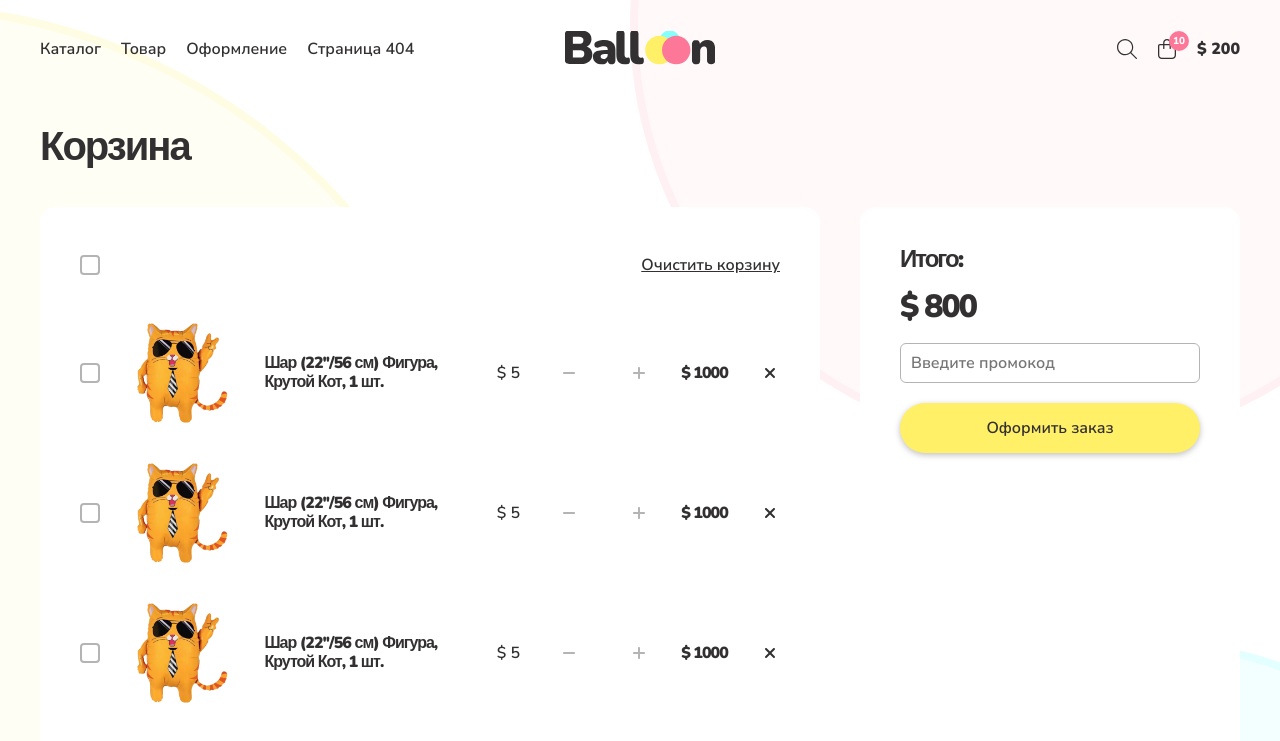
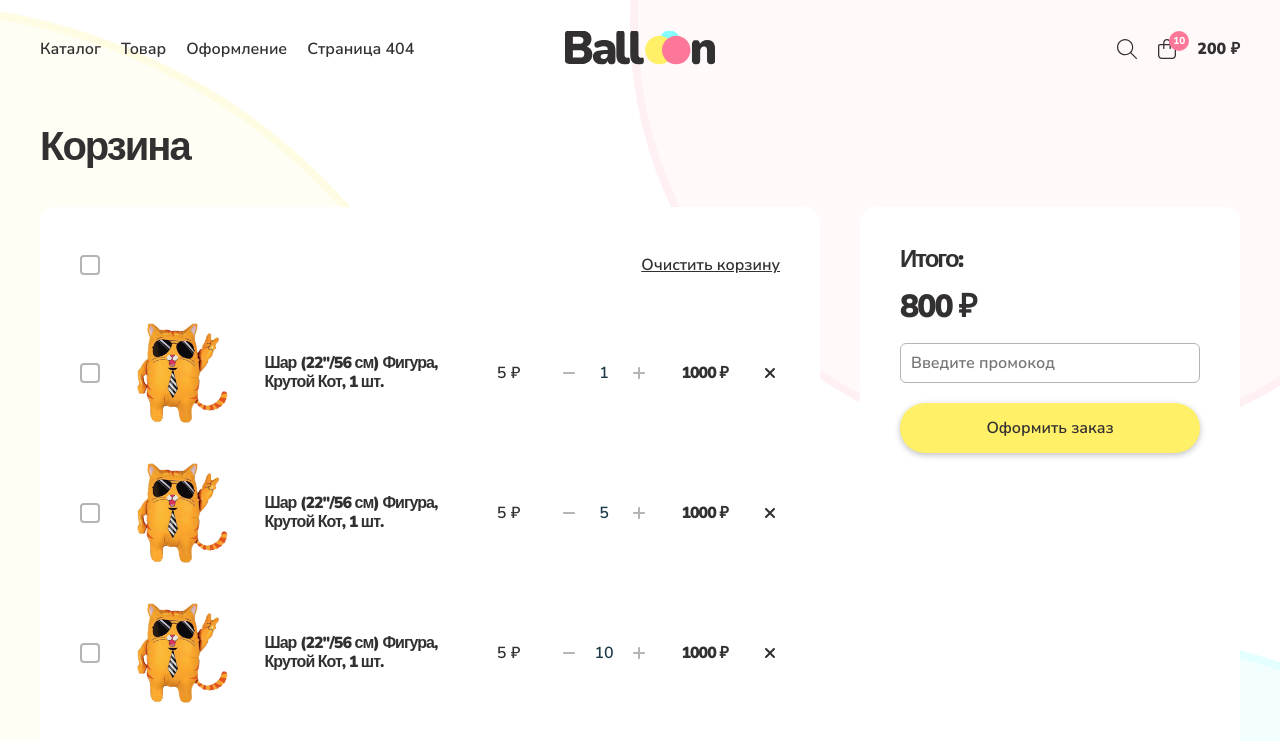
Before and after one commit to izmailowAlex/balloon-store, a React (Create React App) app: page /cart in a window 1280 px wide. Shown: the top 741 px of the page. Built offline with nearby package versions, Linux system fonts and the light colour scheme.

Commit message:
refactor: change currency sign

```diff
--- a/src/components/Header/Actions.css
+++ b/src/components/Header/Actions.css
@@ -62,6 +62,10 @@
           transition: color 0.3s ease-in-out;
 }
 
+.actions-menu__amount::after {
+  content: " ₽";
+}
+
 .icon {
   position: relative;
   display: flex;
--- a/src/components/Header/Actions.js
+++ b/src/components/Header/Actions.js
@@ -18,7 +18,7 @@ function Actions() {
               <svg className="icon__svg"><use href="#bag"></use></svg>
             </span>
             <span className="actions-menu__quantity">10</span>
-            <span className="actions-menu__amount">$ 200</span>
+            <span className="actions-menu__amount">200</span>
           </Link>
         </li>
       </ul>
--- a/src/components/Main/Cart.css
+++ b/src/components/Main/Cart.css
@@ -69,6 +69,10 @@
   margin: 0 0 20px 0;
 }
 
+.cart__amount::after {
+  content: " ₽";
+}
+
 .cart__checkout {
   width: 100%;
 }
--- a/src/components/Main/Cart.js
+++ b/src/components/Main/Cart.js
@@ -15,15 +15,15 @@ function Cart() {
             <a className="cart__cart-clear" href="#">Очистить корзину</a>
           </div>
           <ul className="cart__list">
-            <li className="cart__item"><Product name="Шар (22''/56 см) Фигура, Крутой Кот, 1 шт." image="../../images/cat.png" price={5} quantity={1}/></li>
-            <li className="cart__item"><Product name="Шар (22''/56 см) Фигура, Крутой Кот, 1 шт." image="../../images/cat.png" price={5} quantity={5}/></li>
-            <li className="cart__item"><Product name="Шар (22''/56 см) Фигура, Крутой Кот, 1 шт." image="../../images/cat.png" price={5} quantity={10}/></li>
-            <li className="cart__item"><Product name="Шар (22''/56 см) Фигура, Крутой Кот, 1 шт." image="../../images/cat.png" price={5} quantity={20}/></li>
+            <li className="cart__item"><Product name="Шар (22''/56 см) Фигура, Крутой Кот, 1 шт." image="../../images/cat.png" price={5} count={1}/></li>
+            <li className="cart__item"><Product name="Шар (22''/56 см) Фигура, Крутой Кот, 1 шт." image="../../images/cat.png" price={5} count={5}/></li>
+            <li className="cart__item"><Product name="Шар (22''/56 см) Фигура, Крутой Кот, 1 шт." image="../../images/cat.png" price={5} count={10}/></li>
+            <li className="cart__item"><Product name="Шар (22''/56 см) Фигура, Крутой Кот, 1 шт." image="../../images/cat.png" price={5} count={20}/></li>
           </ul>
         </div>
         <div className="cart__summary">
           <h3 className="cart__summary-title">Итого:</h3>
-          <p className="cart__amount">$ 800</p>
+          <p className="cart__amount">800</p>
           <Input className="cart__promocode" name="promocode" placeholder="Введите промокод" maxlength={8}/>
           <Button className="cart__checkout" button={true}>Оформить заказ</Button>
         </div>
--- a/src/components/Main/ProductView.css
+++ b/src/components/Main/ProductView.css
@@ -67,7 +67,7 @@
   display: inline-block;
 }
 
-.product-view__old-price::after {
+.product-view__old-price::before {
   content: "";
   display: block;
   width: 100%;
@@ -79,9 +79,9 @@
   left: 0;
 }
 
-.product-view__current-price::before,
-.product-view__old-price::before {
-  content: "$ ";
+.product-view__current-price::after,
+.product-view__old-price::after {
+  content: " ₽";
 }
 
 .product-view__control-group {
--- a/src/components/Product/Product.css
+++ b/src/components/Product/Product.css
@@ -32,8 +32,8 @@
   width: 30px;
 }
 
-.product__price::before {
-  content: "$ ";
+.product__price::after {
+  content: " ₽";
 }
 
 .product__amount {
@@ -43,8 +43,8 @@
   letter-spacing: -1px;
 }
 
-.product__amount::before {
-  content: "$ ";
+.product__amount::after {
+  content: " ₽";
 }
 
 .product__remove {
--- a/src/components/Product/Product.js
+++ b/src/components/Product/Product.js
@@ -2,14 +2,14 @@ import './Product.css';
 import Checkbox from "../UI/Checkbox/Checkbox";
 import Counter from "../UI/Counter/Counter";
 
-function Product({image, name, price, quantity}) {
+function Product({image, name, price, count}) {
   return (
     <div className="product">
       <span className="product__checkbox"><Checkbox /></span>
       <img className="product__image" src={image} alt="Product"></img>
       <span className="product__name">{name}</span>
       <span className="product__price">{price}</span>
-      <span className="product__quantity"><Counter quantity={quantity}/></span>
+      <span className="product__quantity"><Counter count={count}/></span>
       <span className="product__amount">1000</span>
       <button className="product__remove">
         <span className="icon">
```
